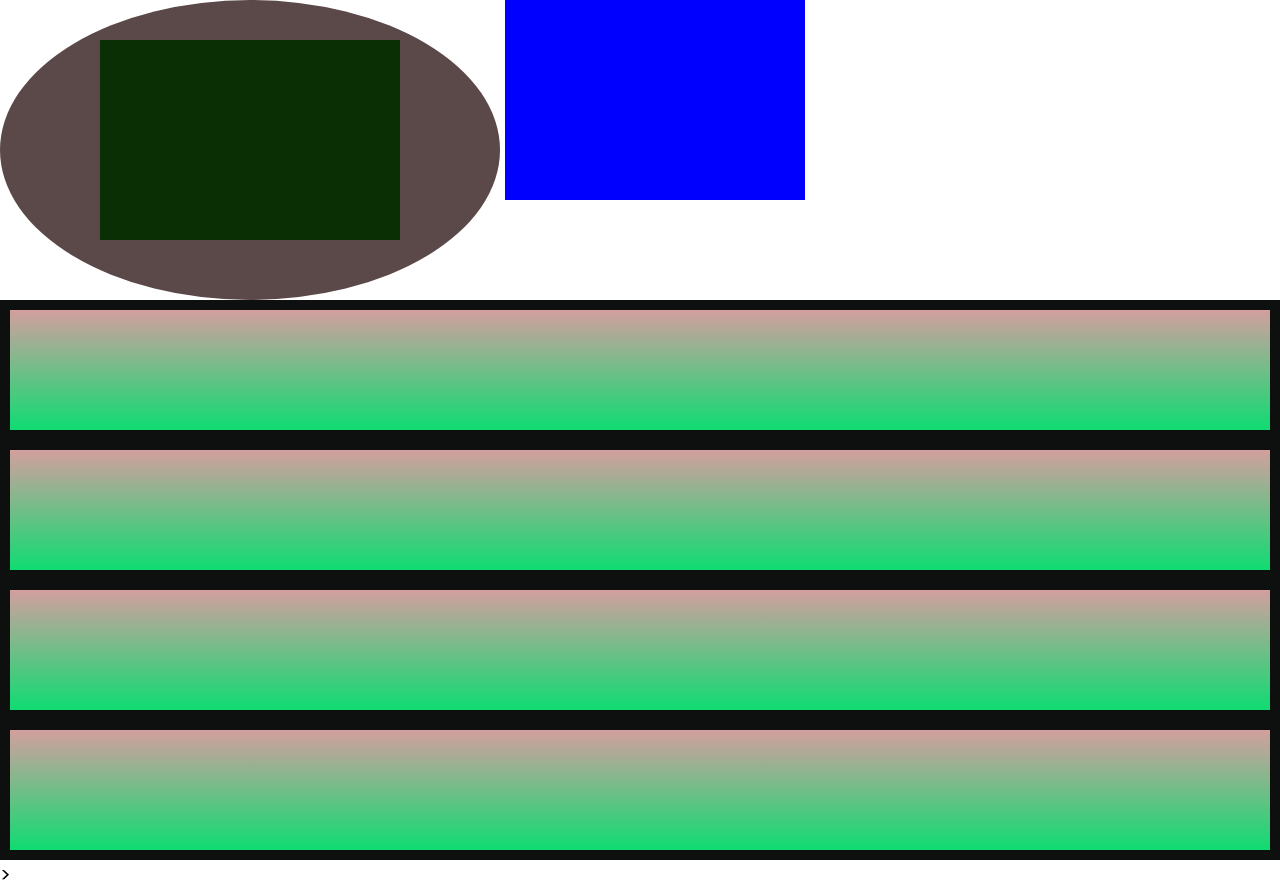
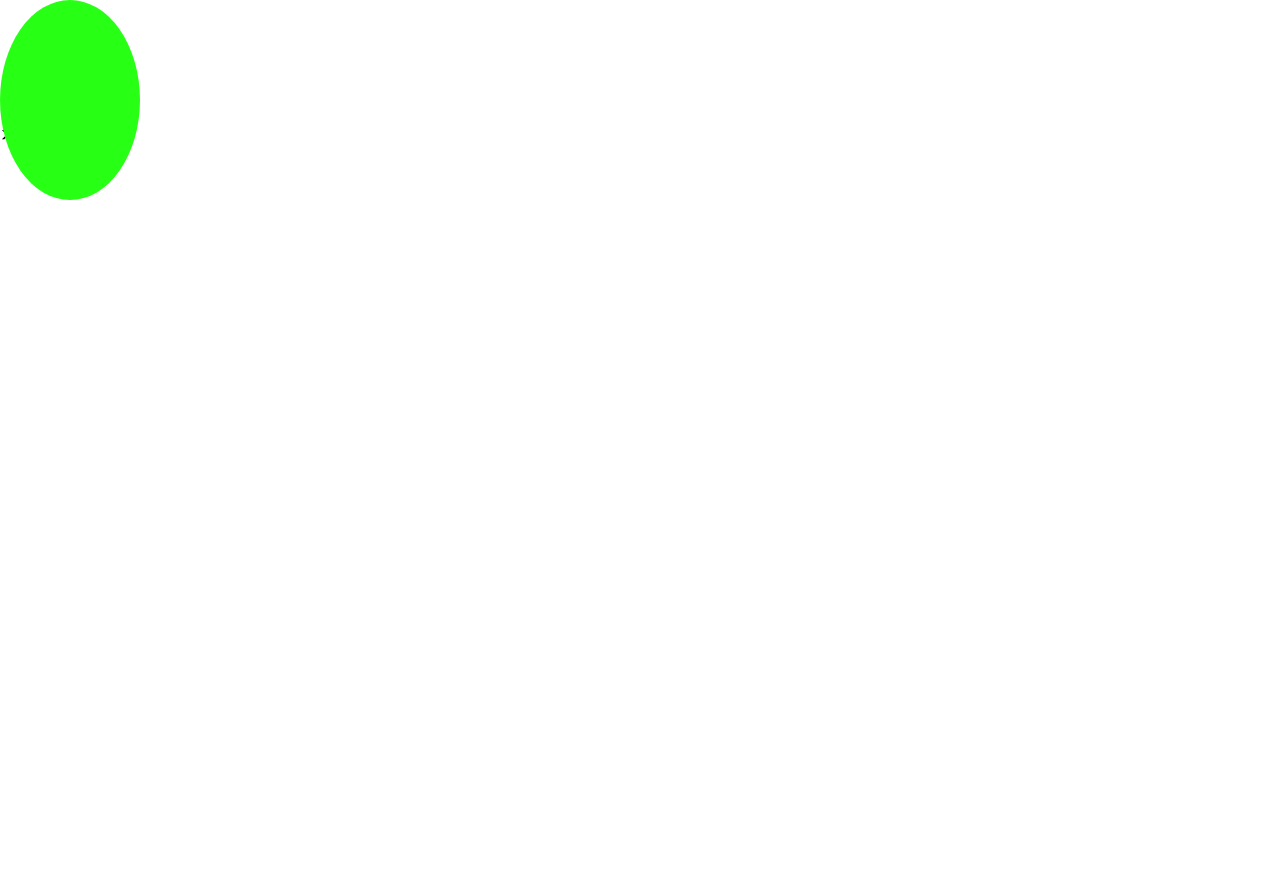
Before and after one commit to Hifzajutt-dev/CSS-Basics, a plain HTML site: page Index8.html in a window 1280 px wide. After the commit the page ends 800 px from the top, so only its background shows below. Drawn offline with Linux system fonts and the light colour scheme.

Commit message:
Update style8.css

```diff
--- a/style8.css
+++ b/style8.css
@@ -12,93 +12,52 @@ html {
   font-size: calc(12px + 1vmin);
 }
 /*  Transition  */
-div.box1{
-  background-color: aqua;
-  display: inline-block;
-  height: 15rem;
-  width: 25rem;
+h1{
+  /* margin: 5rem; */
+  margin: auto;
+  color: rgb(64, 33, 223);
+  left: 35rem;
+  position: relative;
+}
+div.box{
+  height: 7rem;
+  width: 5rem;
+   margin-top: 20rem;
+   position: relative;
+  margin: auto;
+  top: 0.2rem;
+  background-color: rgb(205, 46, 25);
   transition-property: background-color,border-radius;
   transition-duration: 7s;
-  transition-timing-function:linear ;
+  transition-timing-function: linear;
 }
-div.box2{
-  background-color: rgb(10, 47, 5);
-  display: inline-block;
-  height: 10rem;
-  width: 15rem;
-  margin: auto;
-  position: relative;
-  top: 2rem;
-  left: 5rem;
-  transition-property: background-color,border-radius;
-  transition-duration: 3s;
-  transition-timing-function:ease-in ;
-  /* /* transition-timing-function:linear ; */
-
-
-}
-div.box1:hover{
-  background-color: maroon;
-  border-radius: 80%;
-}
-div.box2:hover{
-  background-color: rgb(33, 20, 82);
-  border-radius: 40%;
-}
-/* Animation */
-div.box3{
-  animation-name: stop;
-  display: inline-block;
-  animation-timing-function: linear;
-  animation-duration: 5s;
-  background-color: blue;
-
-  height: 10rem;
-  width: 15rem;
-}
-@keyframes  stop{
-  0%{
-    background-color: blueviolet;
-  }
-  100%{
-    background-color: darkgoldenrod;
-  }
- }
-div.track{
-  /* background-color: rgb(229, 25, 229); */
-  background:linear-gradient(rgba(168, 63, 63, 0.5),hsl(149, 87%, 46%));
-  height: 7rem;
-  width: 100%;
-  border: 0.5rem solid rgb(14, 15, 15);
+div.box:hover{
+  background-color: rgb(199, 150, 200);
+  border-radius: 75%;
 }
 
- img {
-  height: 100%;
-  animation-name: race;
-  animation-duration: 3s;
+div.box2{
+  height: 10rem;
+  width: 7rem;
+  top: 30px;
+  margin: auto;
+  position: absolute;
+  animation-delay: 1s;
+  animation-name: move ;
   animation-timing-function: ease-in;
+  animation-duration: 4s;
   animation-iteration-count: infinite;
-}
-div.track1 img {
-  animation-timing-function: linear;
+  border-radius: 100%;
 }
 
-div.track2 img {
-  animation-timing-function: ease-in;
-}
+@keyframes move {
+  from{
+    left: 0;
+    background-color: rgb(39, 255, 20);
+    top: 0;
 
-div.track3 img {
-  animation-timing-function: ease-out;
-}
-
-div.track4 img {
-  animation-timing-function: ease-in-out;
-}
-@keyframes race {
-  0% {
-    transform: translateX(0);
   }
-  100% {
-    transform: translateX(90vw);
-  }
-}
+  to{
+    left: 70%;
+    background-color: firebrick;
+    top: 60%;
```
